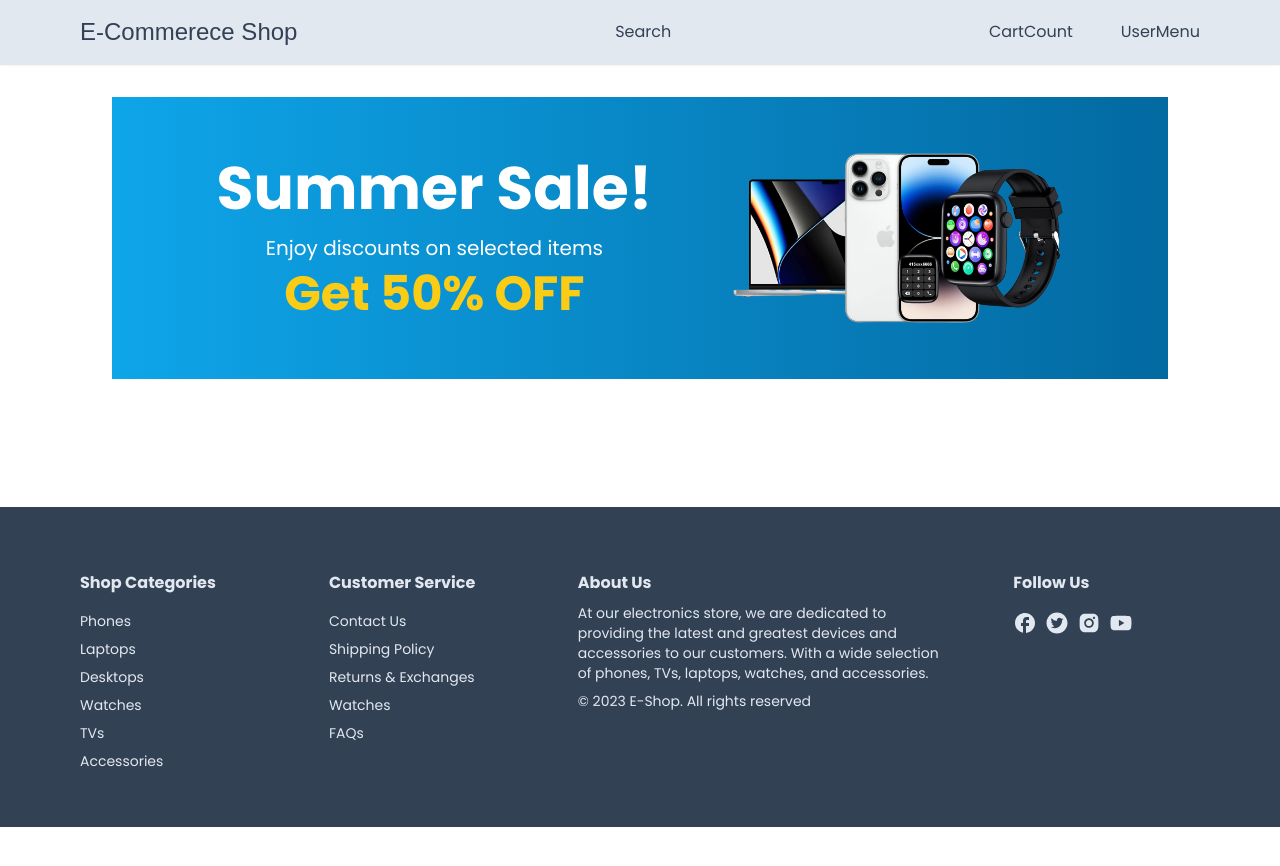
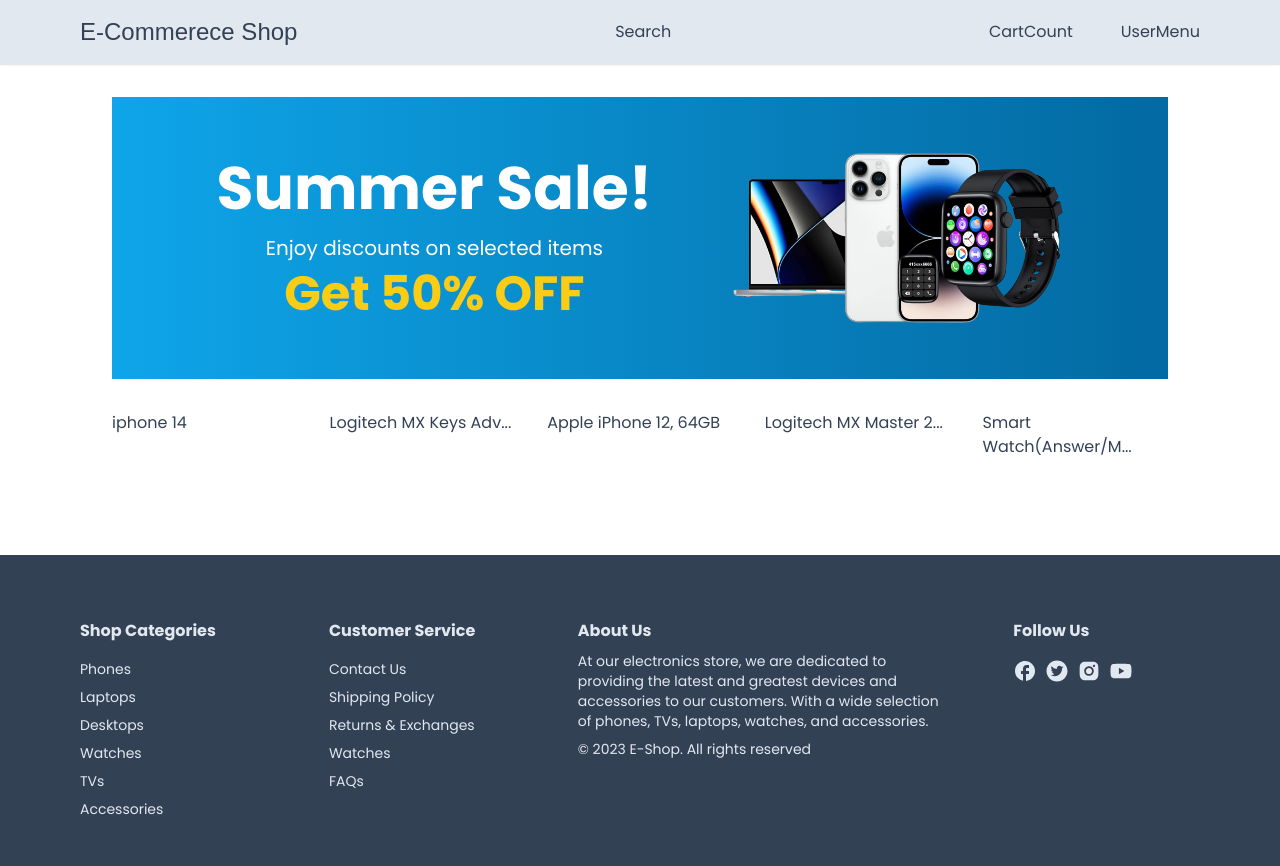
Before and after one commit to Alireza-hajizaki/Next13-E-Commerce, a Next.js app: page / in a window 1280 px wide. Shown: the top 866 px of the page. Before the commit the page ends 827 px from the top, so only its background shows below. Built offline with nearby package versions, Linux system fonts and the light colour scheme; a web font is replaced by a local one.

Commit message:
products creeated

```diff
--- /dev/null
+++ b/app/components/utils/products.tsx
@@ -0,0 +1,183 @@
+export const products = [
+    {
+      id: "64a654593e91b8e73a351e9b",
+      name: "iphone 14",
+      description: "Short description",
+      price: 2999,
+      brand: "apple",
+      category: "Phone",
+      inStock: true,
+      images: [
+        {
+          color: "White",
+          colorCode: "#FFFFFF",
+          image:
+            "https://firebasestorage.googleapis.com/v0/b/ecommerce-shop-cc542.appspot.com/o/products%2F1688622161445-iphone14-white.png?alt=media&token=fe2065e5-fdfe-4a6f-baa6-380b5fad90b8",
+        },
+        {
+          color: "Gray",
+          colorCode: "#808080",
+          image:
+            "https://firebasestorage.googleapis.com/v0/b/ecommerce-shop-cc542.appspot.com/o/products%2F1688622165836-iphone14-gray.png?alt=media&token=58f684db-998e-43eb-aa06-efe3d6ccfad4",
+        },
+      ],
+      reviews: [],
+    },
+    {
+      id: "64a4ebe300900d44bb50628a",
+      name: "Logitech MX Keys Advanced Wireless Illuminated Keyboard, Tactile Responsive Typing, Backlighting, Bluetooth, USB-C, Apple macOS, Microsoft Windows, Linux, iOS, Android, Metal Build (Black)",
+      description:
+        "PERFECT STROKE KEYS - Spherically-dished keys match the shape of your fingertips, offering satisfying feedback with every tap\nCOMFORT AND STABILITY - Type with confidence on a keyboard crafted for comfort, stability, and precision",
+      price: 102.99,
+      brand: "logitech",
+      category: "Accesories",
+      inStock: true,
+      images: [
+        {
+          color: "Black",
+          colorCode: "#000000",
+          image:
+            "https://firebasestorage.googleapis.com/v0/b/ecommerce-shop-cc542.appspot.com/o/products%2F1688529886610-black-logitech-keyboard.jpg?alt=media&token=353aa276-1316-4e50-bc26-8e3828fe6cdd",
+        },
+      ],
+      reviews: [
+        {
+          id: "64a65a6158b470c6e06959ee",
+          userId: "6475af156bad4917456e6e1e",
+          productId: "64a4ebe300900d44bb50628a",
+          rating: 5,
+          comment: "good",
+          createdDate: "2023-07-06T06:08:33.067Z",
+          user: {
+            id: "6475af156bad4917456e6e1e",
+            name: "Charles",
+            email: "example@gmail.com",
+            emailVerified: null,
+            image:
+              "https://lh3.googleusercontent.com/a/AAcHTteOiCtILLBWiAoolIW9PJH-r5825pBDl824_8LD=s96-c",
+            hashedPassword: null,
+            createdAt: "2023-05-30T08:08:53.979Z",
+            updatedAt: "2023-05-30T08:08:53.979Z",
+            role: "ADMIN",
+          },
+        },
+      ],
+    },
+    {
+      id: "648437b38c44d52b9542e340",
+      name: "Apple iPhone 12, 64GB",
+      description:
+        'The product is refurbished, fully functional, and in excellent condition. Backed by the 90-day E~Shop Renewed Guarantee.\n- This pre-owned product has been professionally inspected, tested and cleaned by Amazon qualified vendors. It is not certified by Apple.\n- This product is in "Excellent condition". The screen and body show no signs of cosmetic damage visible from 12 inches away.\n- This product will have a battery that exceeds 80% capacity relative to new.\n- Accessories may not be original, but will be compatible and fully functional. Product may come in generic box.\n- Product will come with a SIM removal tool, a charger and a charging cable. Headphone and SIM card are not included.\n- This product is eligible for a replacement or refund within 90-day of receipt if it does not work as expected.\n- Refurbished phones are not guaranteed to be waterproof.',
+      price: 40,
+      brand: "Apple",
+      category: "Phone",
+      inStock: true,
+      images: [
+        {
+          color: "Black",
+          colorCode: "#000000",
+          image:
+            "https://firebasestorage.googleapis.com/v0/b/ecommerce-shop-cc542.appspot.com/o/products%2F1686386605041-iphone12-black.jpg?alt=media&token=32abf316-ddf6-4870-9e1e-a7c884b750d6",
+        },
+        {
+          color: "Blue",
+          colorCode: " #0000FF",
+          image:
+            "https://firebasestorage.googleapis.com/v0/b/ecommerce-shop-cc542.appspot.com/o/products%2F1686386607274-iphone12-blue.jpg?alt=media&token=e83a9b13-86b6-4518-9f1e-8ddef12ba9a2",
+        },
+        {
+          color: "Red",
+          colorCode: "#FF0000",
+          image:
+            "https://firebasestorage.googleapis.com/v0/b/ecommerce-shop-cc542.appspot.com/o/products%2F1686386608652-iphone12-red.jpg?alt=media&token=603a9e86-5b8c-4f8d-b61c-c1c77e60e954",
+        },
+      ],
+      reviews: [
+        {
+          id: "6499b4887402b0efd394d8f3",
+          userId: "6499b184b0e9a8c8709821d3",
+          productId: "648437b38c44d52b9542e340",
+          rating: 4,
+          comment:
+            "good enough. I like the camera and casing. the delivery was fast too.",
+          createdDate: "2023-06-26T15:53:44.483Z",
+          user: {
+            id: "6499b184b0e9a8c8709821d3",
+            name: "Chaoo",
+            email: "example1@gmail.com",
+            emailVerified: null,
+            image:
+              "https://lh3.googleusercontent.com/a/AAcHTtcuRLwWi1vPKaQOcJlUurlhRAIIq2LgYccE8p32=s96-c",
+            hashedPassword: null,
+            createdAt: "2023-06-26T15:40:52.558Z",
+            updatedAt: "2023-06-26T15:40:52.558Z",
+            role: "USER",
+          },
+        },
+        {
+          id: "6499a110efe4e4de451c7edc",
+          userId: "6475af156bad4917456e6e1e",
+          productId: "648437b38c44d52b9542e340",
+          rating: 5,
+          comment: "I really liked it!!",
+          createdDate: "2023-06-26T14:30:40.998Z",
+          user: {
+            id: "6475af156bad4917456e6e1e",
+            name: "Charles",
+            email: "example@gmail.com",
+            emailVerified: null,
+            image:
+              "https://lh3.googleusercontent.com/a/AAcHTteOiCtILLBWiAoolIW9PJH-r5825pBDl824_8LD=s96-c",
+            hashedPassword: null,
+            createdAt: "2023-05-30T08:08:53.979Z",
+            updatedAt: "2023-05-30T08:08:53.979Z",
+            role: "ADMIN",
+          },
+        },
+      ],
+    },
+    {
+      id: "64a4e9e77e7299078334019f",
+      name: "Logitech MX Master 2S Wireless Mouse – Use on Any Surface, Hyper-Fast Scrolling, Ergonomic Shape, Rechargeable, Control Upto 3 Apple Mac and Windows Computers, Graphite",
+      description:
+        "Cross computer control: Game changing capacity to navigate seamlessly on 3 computers, and copy paste text, images, and files from 1 to the other using Logitech flow\nDual connectivity: Use with upto 3 Windows or Mac computers via included Unifying receiver or Bluetooth Smart wireless technology. Gesture button- Yes",
+      price: 70,
+      brand: "logitech",
+      category: "Accesories",
+      inStock: true,
+      images: [
+        {
+          color: "Graphite",
+          colorCode: " #383838",
+          image:
+            "https://firebasestorage.googleapis.com/v0/b/ecommerce-shop-cc542.appspot.com/o/products%2F1688529379028-logitech-graphite-mouse.jpg?alt=media&token=f9dfba29-832f-4c58-88c6-a7a0ae6b22bf",
+        },
+      ],
+      reviews: [],
+    },
+    {
+      id: "649d775128b6744f0f497040",
+      name: 'Smart Watch(Answer/Make Call), 1.85" Smartwatch for Men Women IP68 Waterproof, 100+ Sport Modes, Fitness Activity Tracker, Heart Rate Sleep Monitor, Pedometer, Smart Watches for Android iOS, 2023',
+      description:
+        'Bluetooth Call and Message Reminder: The smart watch is equipped with HD speaker, after connecting to your phone via Bluetooth, you can directly use the smartwatches to answer or make calls, read messages, store contacts, view call history. The smartwatch can set up more message notifications in "GloryFit" APP. You will never miss any calls and messages during meetings, workout and riding.',
+      price: 50,
+      brand: "Nerunsa",
+      category: "Watch",
+      inStock: true,
+      images: [
+        {
+          color: "Black",
+          colorCode: "#000000",
+          image:
+            "https://firebasestorage.googleapis.com/v0/b/ecommerce-shop-cc542.appspot.com/o/products%2F1688041293609-watch-black.jpg?alt=media&token=270f918c-d9f5-41a2-ad32-45d5f3c66bf0",
+        },
+        {
+          color: "Silver",
+          colorCode: "#C0C0C0",
+          image:
+            "https://firebasestorage.googleapis.com/v0/b/ecommerce-shop-cc542.appspot.com/o/products%2F1688041295389-watch-silver.jpg?alt=media&token=7341e7f0-5c29-4f91-a7e3-57e50faafb74",
+        },
+      ],
+      reviews: [],
+    },
+  ];
--- /dev/null
+++ b/app/components/utils/truncateText.ts
@@ -0,0 +1,5 @@
+export const truncateText = (str : string) => {
+    if(str.length < 25) return str;
+
+    return str.substring(0,20) + "...";
+}
--- a/app/page.tsx
+++ b/app/page.tsx
@@ -1,5 +1,7 @@
 import Container from "./components/Container";
 import HomeBanner from "./components/nav/HomeBanner";
+import { products } from "./components/utils/products";
+import { truncateText } from "./components/utils/truncateText";
 
 export default function Home() {
   return (
@@ -8,6 +10,11 @@
       <div>
         <HomeBanner/>
       </div>
+      <div className="grid grid-cols-2 sm:grid-cols-3 lg:grid-cols-4 xl:grid-cols-5 2xl:grid-cols-6 gap-8">
+        {products.map((product:any)=> {
+          return <div>{truncateText(product.name)}</div>
+        })}
+      </div>
     </Container>
    </div>
   )
```
